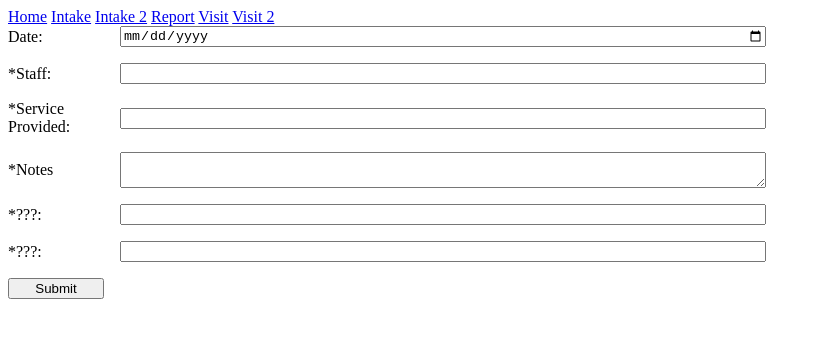
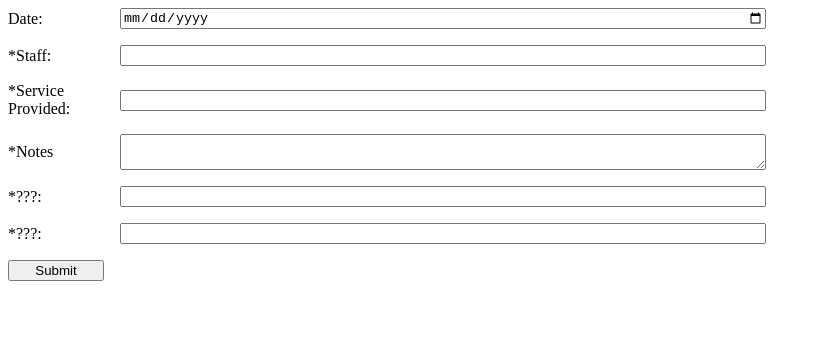
Before and after one commit to KadenEnters/MHIV, a plain HTML site: page Visit.html in a window 1280 px wide. Shown: the whole page, without its empty margins (0-821 px from the left). Drawn offline with Linux system fonts and the light colour scheme.

Commit message:
Update Visit.html

```diff
--- a/Visit.html
+++ b/Visit.html
@@ -5,14 +5,6 @@
     <title>Visit2</title>
     <link href="stylesheet.css" rel="stylesheet">
 </head>
-<nav>
-        <a href="index.html">Home</a>
-        <a href="Intake.html">Intake</a>
-        <a href="Intake2.html">Intake 2</a>
-        <a href="Report.html">Report</a>
-        <a href="Visit.html">Visit</a>
-        <a href="Visit2.html">Visit 2</a>
-</nav>
 <body>
 <main>
     <form method="post" action="PUT LATRR" style="display: flex; flex-flow: column nowrap;  align-items: center;width: 60%;
@@ -25,7 +17,7 @@
         <label for="staff">*Staff:</label>
         <input type="text" id="staff" name="staff" required="required">
         <label for="serviceprovided">*Service Provided:</label>
-        <input type="text" id="primarypurpose" name="primarypurpose" required="required">
+        <input type="text" id="serviceprovided" name="serviceprovided" required="required">
         <label for="myComments">*Notes</label>
         <textarea id="myComments" name="myComments" rows="2" cols="30" required="required"></textarea>
         <label for="???">*???: </label>
```
